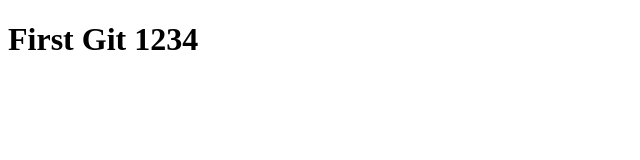
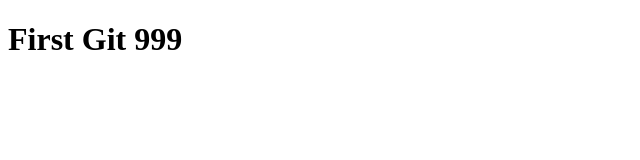
Before and after one commit to OudonePKL/git-101-oudone, a plain HTML site: page index.html in a window 1280 px wide. Shown: the full height of the page, 0-640 px from the left. Drawn offline with Linux system fonts and the light colour scheme.

Commit message:
update index

```diff
--- a/index.html
+++ b/index.html
@@ -6,6 +6,6 @@
     <title>Document</title>
 </head>
 <body>
-    <h1>First Git 1234</h1>
+    <h1>First Git 999</h1>
 </body>
 </html>
```
